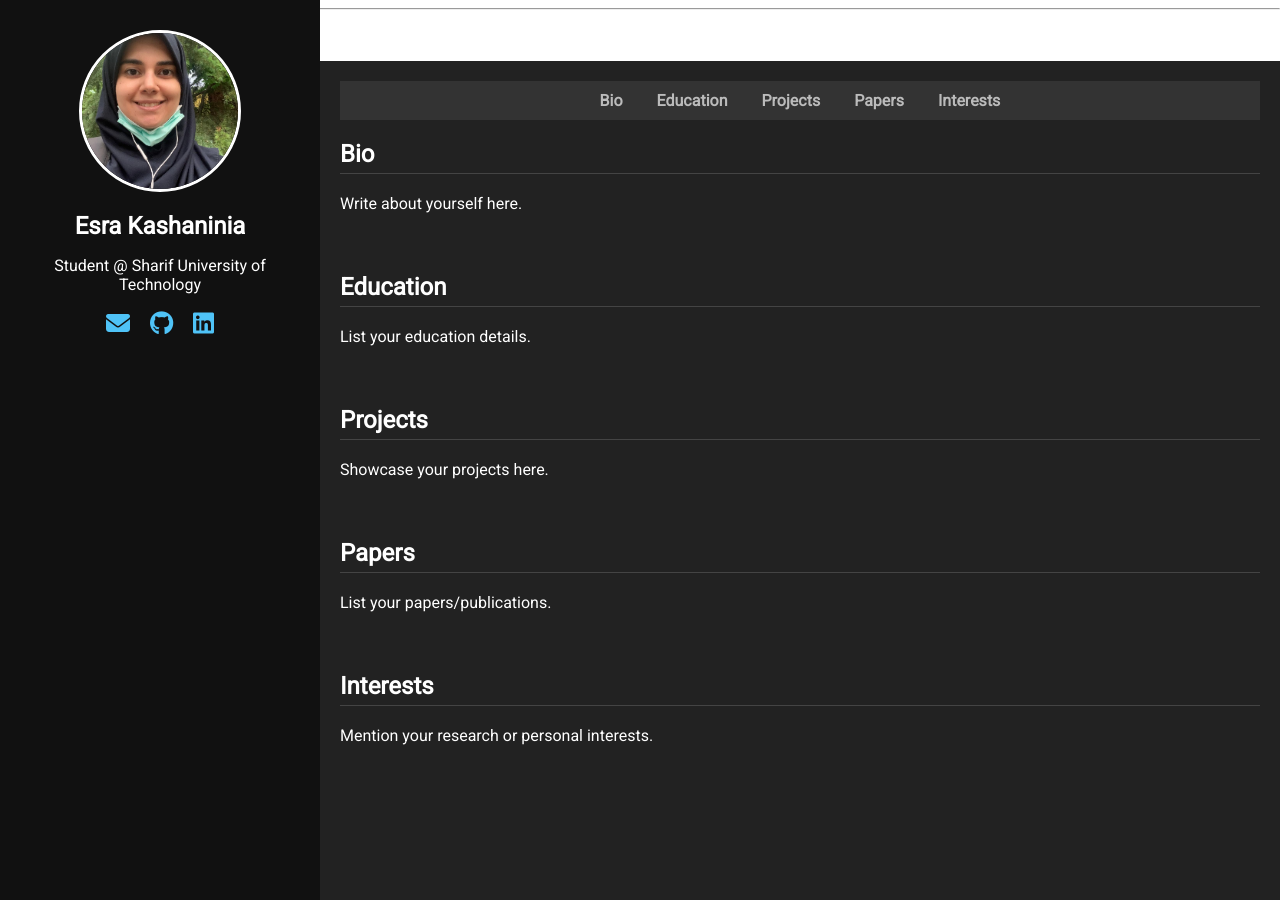
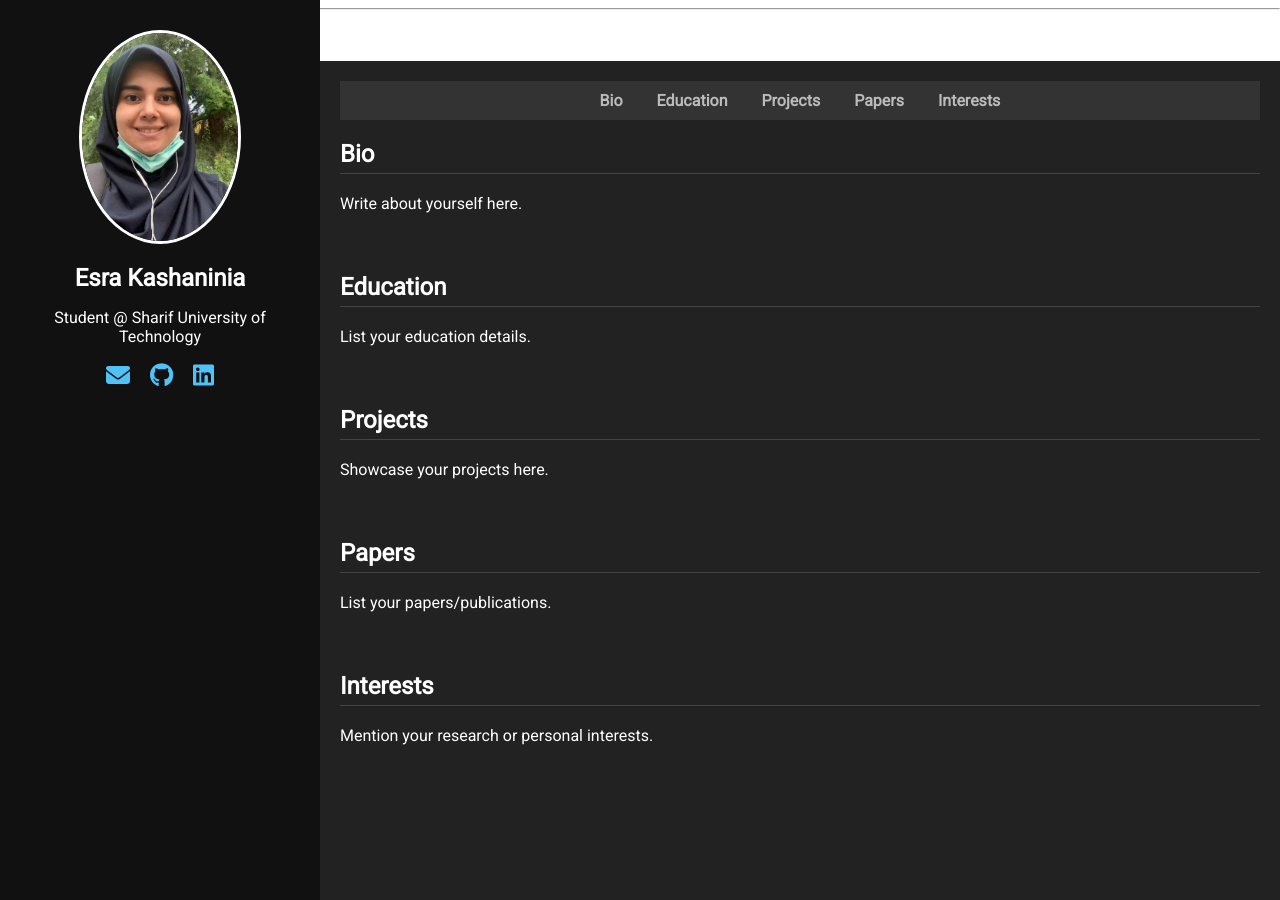
Before and after one commit to Esra-K/Esra-K.github.io, a Jekyll site: the page built from index.md, in a window 1280 px wide and 900 px high. Built offline with Jekyll 4.4.1, drawn with Linux system fonts in a browser that asks for light colours; our own code applies the rules of GitHub Pages for plain Markdown files.

Commit message:
a much needed rollback

```diff
--- a/assets/css/style.css
+++ b/assets/css/style.css
@@ -36,8 +36,8 @@ body, .sidebar, .main-content {
 .profile-pic {
   width: 60%;
   max-width: 180px;
-  /* height: auto; */
-  aspect-ratio: 1 / 1;        /* Ensures width == height */
+  height: auto;
+  /* aspect-ratio: 1 / 1;         Ensures width == height */
   border-radius: 50%;
   object-fit: cover;
   border: 3px solid #fff;
```
